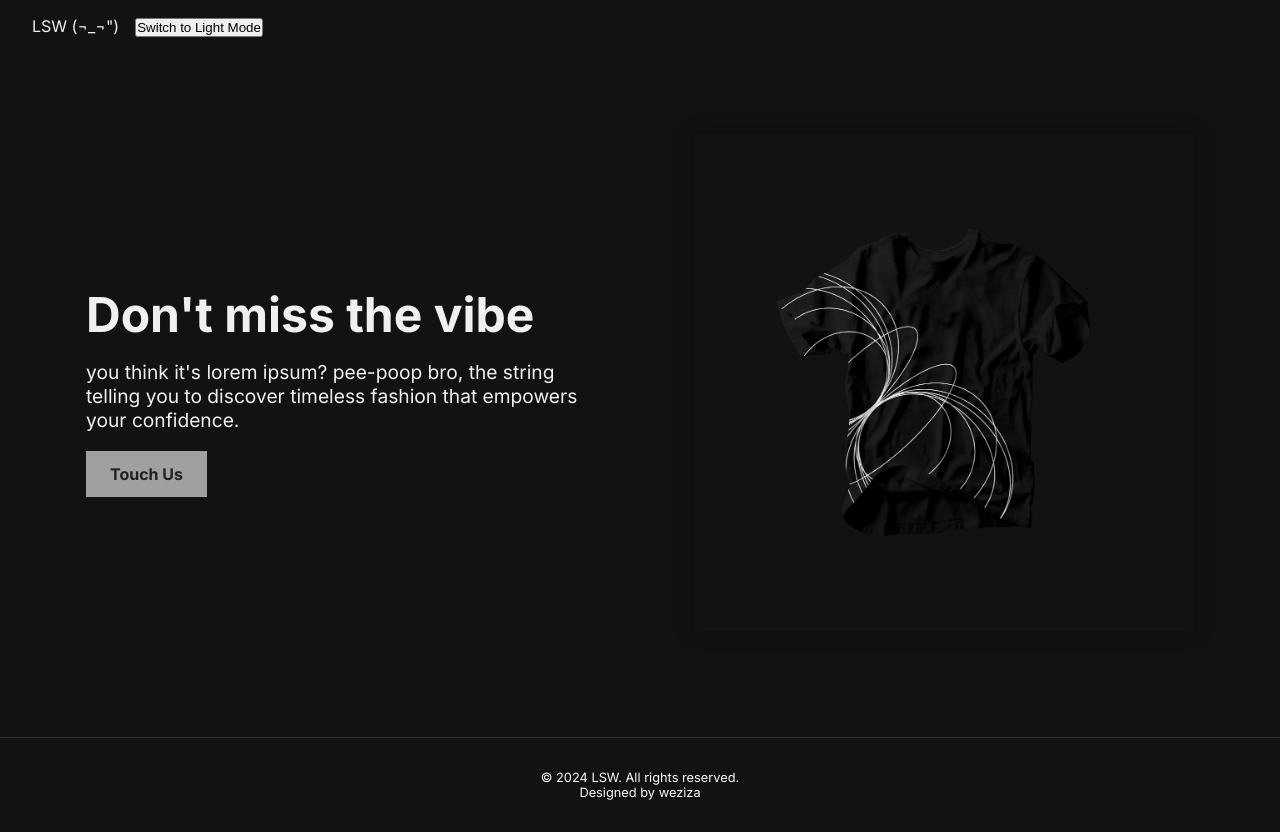
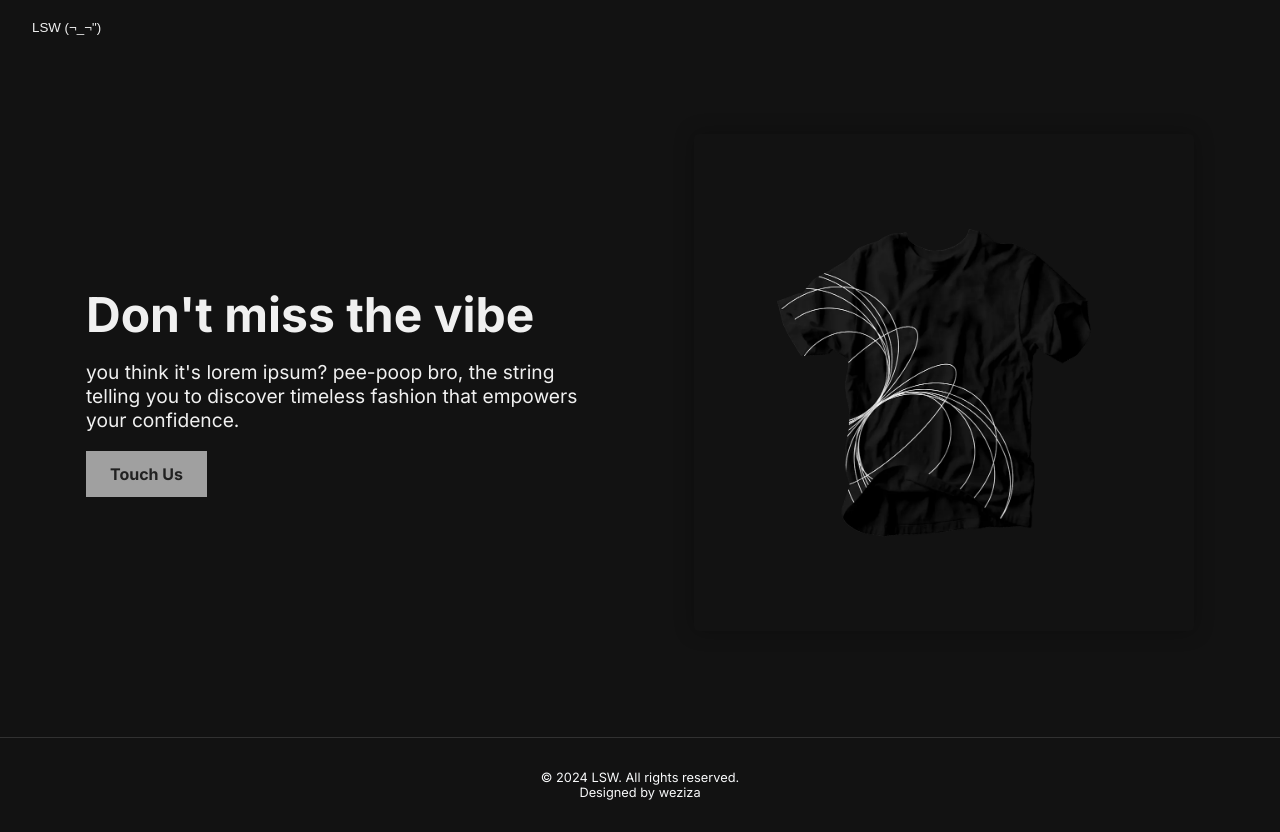
Before and after one commit to wweziza/lsw-ink, a Next.js app: page / in a window 1280 px wide. Built offline with nearby package versions, Linux system fonts and the light colour scheme.

Commit message:
plain text cxhange

```diff
--- a/src/app/page.module.css
+++ b/src/app/page.module.css
@@ -192,3 +192,15 @@
 .light .opaque {
   background-color: #f8f9fa;
 }
+.transparentButton {
+  background-color: transparent;
+  border: none;
+  padding: 0;
+  margin: 0;
+  cursor: pointer;
+  color: inherit;
+}
+
+.transparentButton:hover {
+  color: #a0a0a0; /* Change the color on hover as desired */
+}
--- a/src/app/page.tsx
+++ b/src/app/page.tsx
@@ -57,13 +57,12 @@ const Home = () => {
   return (
     <div className={`${styles.container} ${isDarkMode ? styles.dark : styles.light}`}>
        <nav className={`${styles.navbar} ${isNavbarOpaque ? styles.opaque : ''}`}>
-        <ul className={styles.navLinks}>
-          <li>LSW {randomLetters}</li>
-          <li>
-            <button onClick={toggleTheme}>
-              {isDarkMode ? 'Switch to Light Mode' : 'Switch to Dark Mode'}
-            </button>
-          </li>
+       <ul className={styles.navLinks}>
+        <li>
+          <button onClick={toggleTheme} className={styles.transparentButton}>
+            LSW {randomLetters}
+          </button>
+        </li>
         </ul>
       </nav>
       <main className={styles.main}>
```
